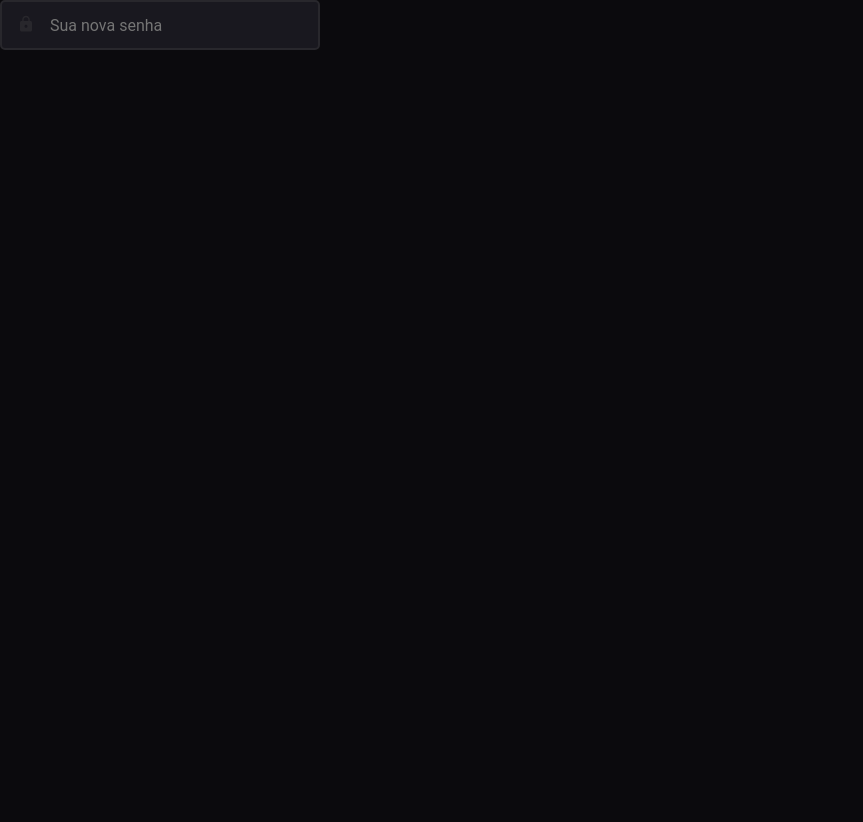
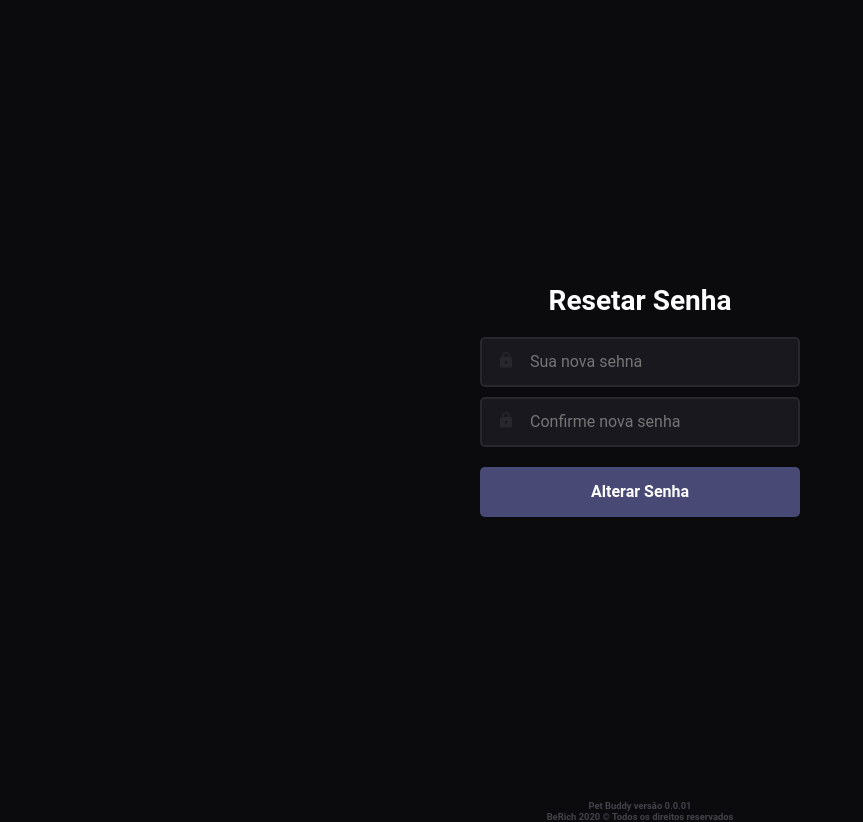
Before and after one commit to joao-lucas-dev/forgot-password, a React (Create React App) app: page / in a window 1280 px wide. Shown: the whole page, without its empty margins (0-863 px from the left). Before the commit the page ends 800 px from the top, so only its background shows below. Built offline with nearby package versions, Linux system fonts and the light colour scheme; the HTML template or start-up script is replaced by a standard one.

Commit message:
tela de recuperação de senha, trabalho em andamento

```diff
--- a/package.json
+++ b/package.json
@@ -11,6 +11,7 @@
     "react-dom": "^16.13.1",
     "react-icons": "^3.9.0",
     "react-scripts": "3.4.1",
+    "react-toastify": "^5.5.0",
     "styled-components": "^5.0.1"
   },
   "scripts": {
--- a/src/App.js
+++ b/src/App.js
@@ -1,19 +1,34 @@
 import React, { useState } from 'react';
 
 import Input from './components/Input';
-import GlobalStyle from './styles/globalStyle';
+import GlobalStyle, { Form, Aga6 } from './styles/globalStyle';
 
 export default function App() {
   const [isFocus, setIsFocus] = useState(false);
-
+  const [isFocusSecond, setFocusSecond] = useState(false);
   return (
-    <>
+    <div>
+      <Form>
         <GlobalStyle />
+        <h1>Resetar Senha</h1>
         <Input
+          placeholder="Sua nova sehna"
           onFocus={() => setIsFocus(!isFocus)}
           onBlur={() => setIsFocus(!isFocus)}
           isFocus={isFocus}
         />
-    </>
+        <Input
+          placeholder="Confirme nova senha"
+          onFocus={() => setFocusSecond(!isFocusSecond)}
+          onBlur={() => setFocusSecond(!isFocusSecond)}
+          isFocus={isFocusSecond}
+        />
+        <button type="submit">Alterar Senha</button>
+      </Form>
+      <Aga6>
+        Pet Buddy versão 0.0.01 <br /> BeRich 2020 © Todos os direitos
+        reservados
+      </Aga6>
+    </div>
   );
 }
--- a/src/components/Input/index.js
+++ b/src/components/Input/index.js
@@ -5,7 +5,7 @@ import PropTypes from 'prop-types';
 
 import { Container } from './styles';
 
-export default function Input({ onFocus, onBlur, isFocus }) {
+export default function Input({ placeholder, onFocus, onBlur, isFocus }) {
   return (
     <Container isFocus={isFocus}>
       <div>
@@ -13,7 +13,7 @@ export default function Input({ onFocus, onBlur, isFocus }) {
       </div>
       <input
         type="text"
-        placeholder="Sua nova senha"
+        placeholder={placeholder}
         onFocus={onFocus}
         onBlur={onBlur}
       />
@@ -22,6 +22,7 @@ export default function Input({ onFocus, onBlur, isFocus }) {
 }
 
 Input.propTypes = {
+  placeholder: PropTypes.string.isRequired,
   onFocus: PropTypes.bool.isRequired,
   onBlur: PropTypes.bool.isRequired,
   isFocus: PropTypes.bool.isRequired,
--- a/src/components/Input/styles.js
+++ b/src/components/Input/styles.js
@@ -1,6 +1,7 @@
 import styled from 'styled-components';
 
 export const Container = styled.div`
+  margin-top: 10px;
   width: 320px;
   height: 50px;
   border: 2px solid
@@ -10,6 +11,7 @@ export const Container = styled.div`
   align-items: center;
   border-radius: 5px;
   background: #19181f;
+  transition: border 0.2s ease 0s;
 
   div {
     padding: 0 15px;
--- a/src/styles/globalStyle.js
+++ b/src/styles/globalStyle.js
@@ -1,4 +1,4 @@
-import { createGlobalStyle } from 'styled-components';
+import styled, { createGlobalStyle } from 'styled-components';
 
 export default createGlobalStyle`
   @import url('https://fonts.googleapis.com/css?family=Roboto:400,700&display=swap');
@@ -37,6 +37,42 @@ export default createGlobalStyle`
   }
 
   button {
-    cursor: pointer;
+    margin-top: 20px;
+    width: 320px;
+    height: 50px;
+    font-size:16px;
+    border-radius: 5px;
+    background: #484a75;
+    border: 0;
+    color: #fff;
+    font-family: 'Roboto', sans-serif;
+    font-weight: bold;
   }
+
+  h1{
+    margin-bottom:10px;
+    display: block;
+    color: white;
+    font-weight: bold;
+  }
+
+
 `;
+
+export const Form = styled.div`
+  display: flex;
+  flex-direction: column;
+  height: 100vh;
+  justify-content: center;
+  align-items: center;
+`;
+
+export const Aga6 = styled.h6`
+  margin-bottom: 30px;
+  display: flex;
+  flex-direction: column;
+  justify-content: center;
+  align-items: center;
+  text-align: center;
+  color: rgb(68, 67, 75);
+`;
```
Also changed, not shown: 1 other file (tests, documents, lock files or other folders). Lines whose indentation alone changed are shown as unchanged.
